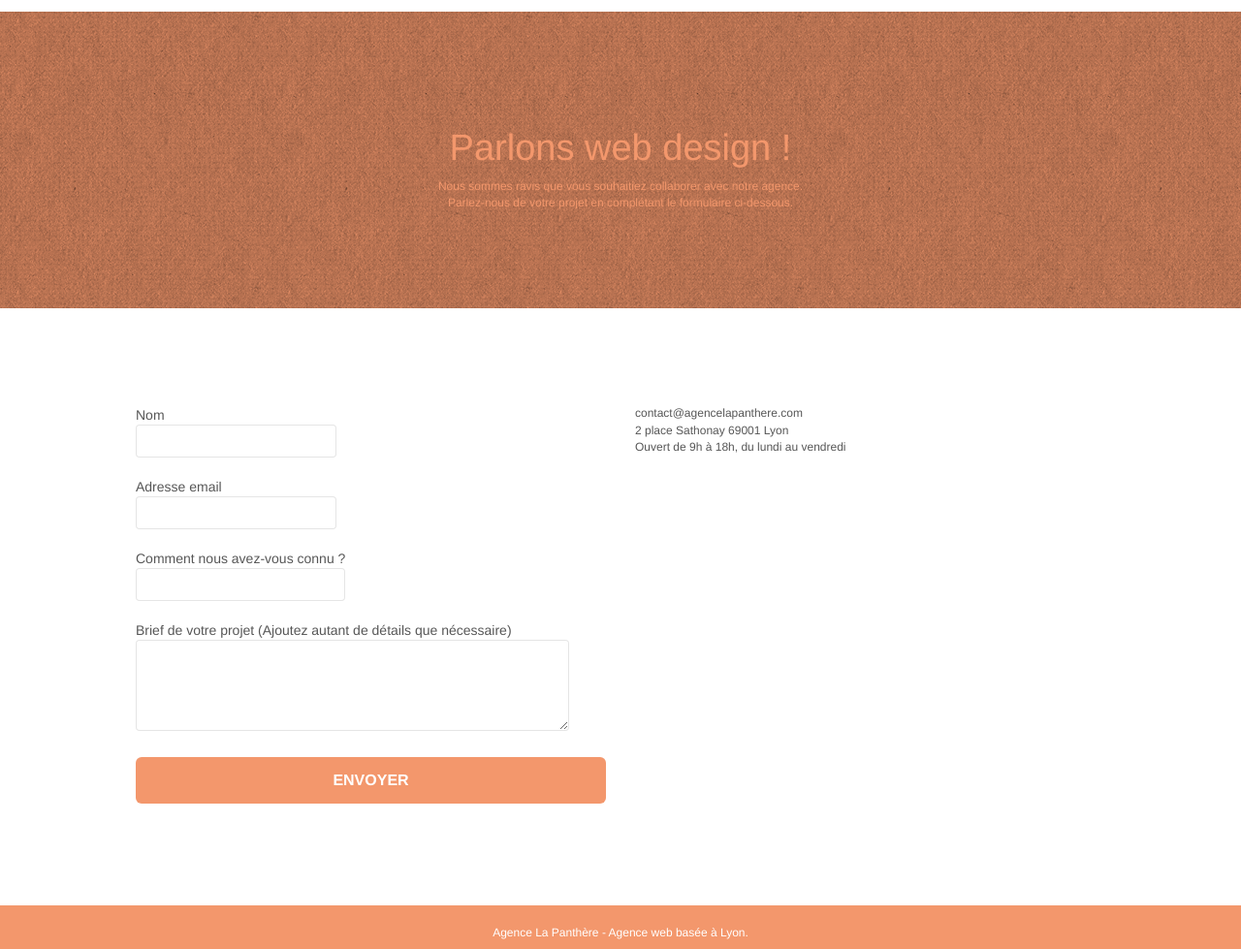
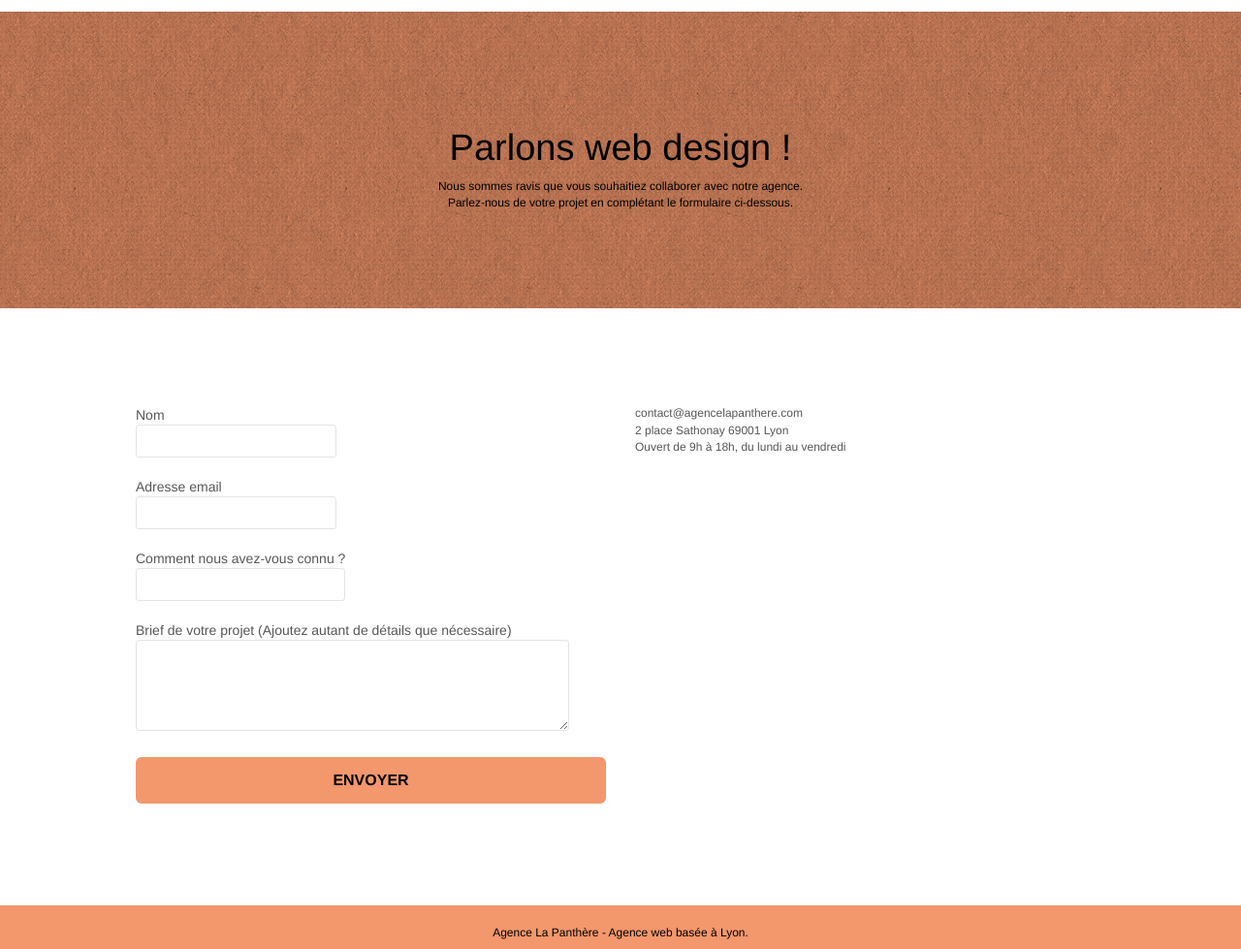
Before and after one commit to gwenaelgressier/GwenaelGressier_04_28022022, a plain HTML site: page contact.html in a window 1280 px wide. Shown: the part 80-1059 px from the top of the page at 97% size. Drawn offline with Linux system fonts and the light colour scheme.

Commit message:
modification de la couleur des texts en noire  page 2

```diff
--- a/contact.html
+++ b/contact.html
@@ -79,10 +79,12 @@
         <div class="container bloc-lg">
           <div class="row">
             <div class="col-sm-12">
-              <h1 class="text-center hero-bloc-text tc-white">
+              <h1 class="text-center hero-bloc-text tc-white black">
                 Parlons web design !
               </h1>
-              <p class="text-center mg-lg tc-white tight-width-whitespace">
+              <p
+                class="text-center mg-lg tc-white tight-width-whitespace black"
+              >
                 Nous sommes ravis que vous souhaitiez collaborer avec notre
                 agence.<br />
                 Parlez-nous de votre projet en complétant le formulaire
@@ -143,7 +145,7 @@
                   </label>
                 </div>
                 <button
-                  class="bloc-button btn btn-lg btn-block cta-hero btn-atomic-tangerine"
+                  class="bloc-button btn btn-lg btn-block cta-hero btn-atomic-tangerine black"
                   type="submit"
                 >
                   Envoyer
@@ -172,7 +174,7 @@
         <div class="container bloc-sm">
           <div class="row">
             <div class="col-sm-12">
-              <p class="text-center white">
+              <p class="text-center black">
                 Agence La Panthère - Agence web basée à Lyon.<br />
               </p>
               <div class="row row-no-gutters social">
--- a/style.css
+++ b/style.css
@@ -762,9 +762,6 @@ h4 {
   color: #ffffff !important;
 }
 
-.black {
-  color: #000000 !important;
-}
 .portfolio-thumb {
   margin-bottom: 24px;
 }
@@ -833,6 +830,10 @@ h4 {
 .icon-dark-slate-blue {
   color: #364577 !important;
   border-color: #364577 !important;
+}
+
+.black {
+  color: #000000 !important;
 }
 
 .bg-dots-bg {
```
